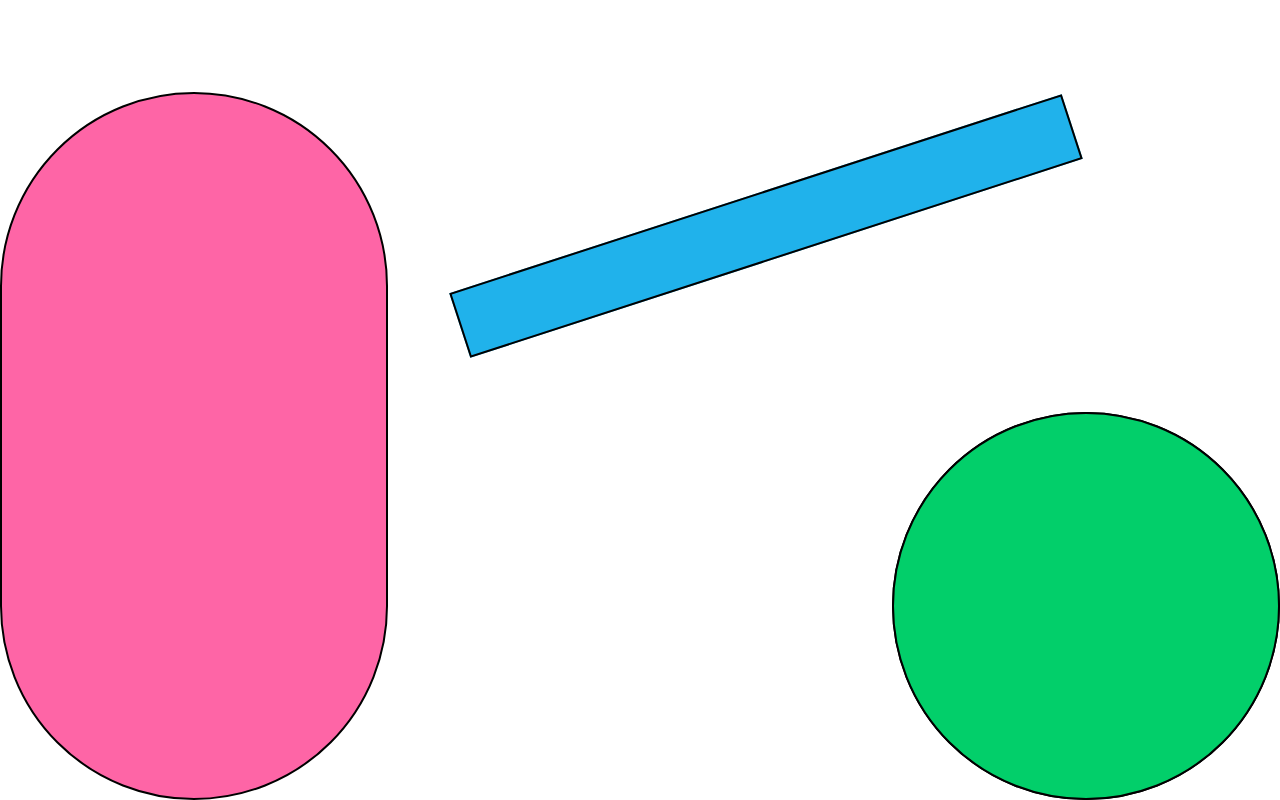
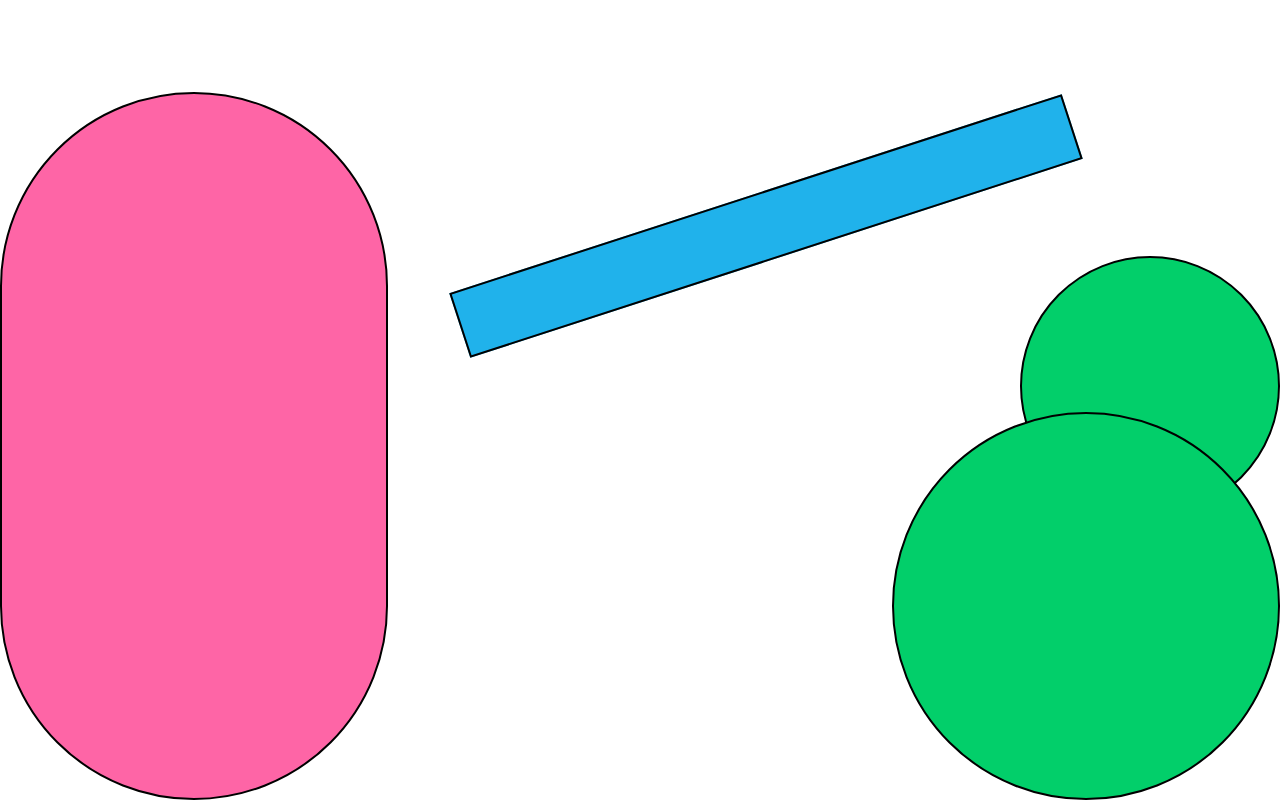
Before and after one commit to ZairaPastor/ZPG_p4, a plain HTML site: page index.html in a window 1280 px wide. Drawn offline with Linux system fonts and the light colour scheme.

Commit message:
Add files via upload

```diff
--- a/index.html
+++ b/index.html
@@ -30,14 +30,14 @@
             right: 192px;
         }
         #cercle-xs{
-            z-index: 2;
+            z-index: 1;
             position: absolute;
-            width: 384px;
-            height: 384px;
+            width: 256px;
+            height: 256px;
             background-color: #02CF6A;
-            border-radius: 384px;
+            border-radius: 256px;
             right: 0;
-            bottom: 0;
+            top: 256px;
         }
         #cercle-l{
             z-index: 2;
```
